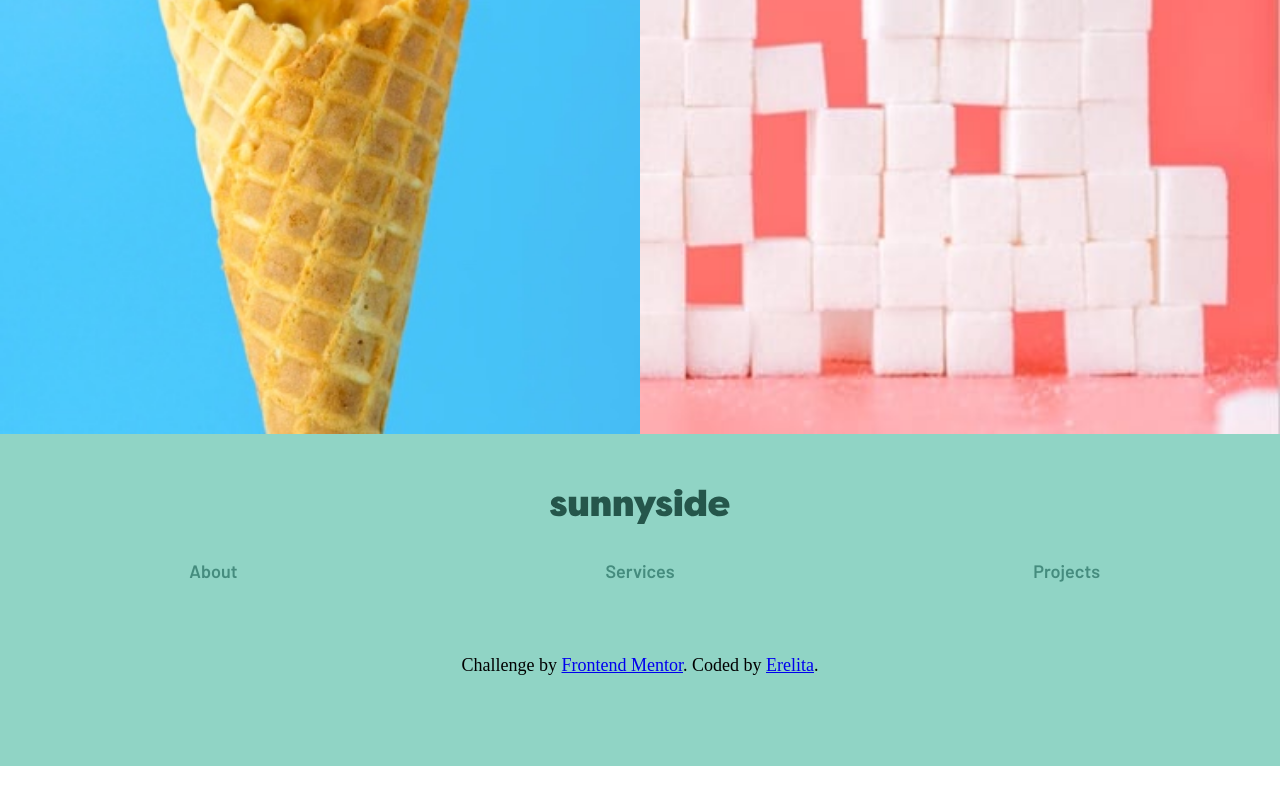
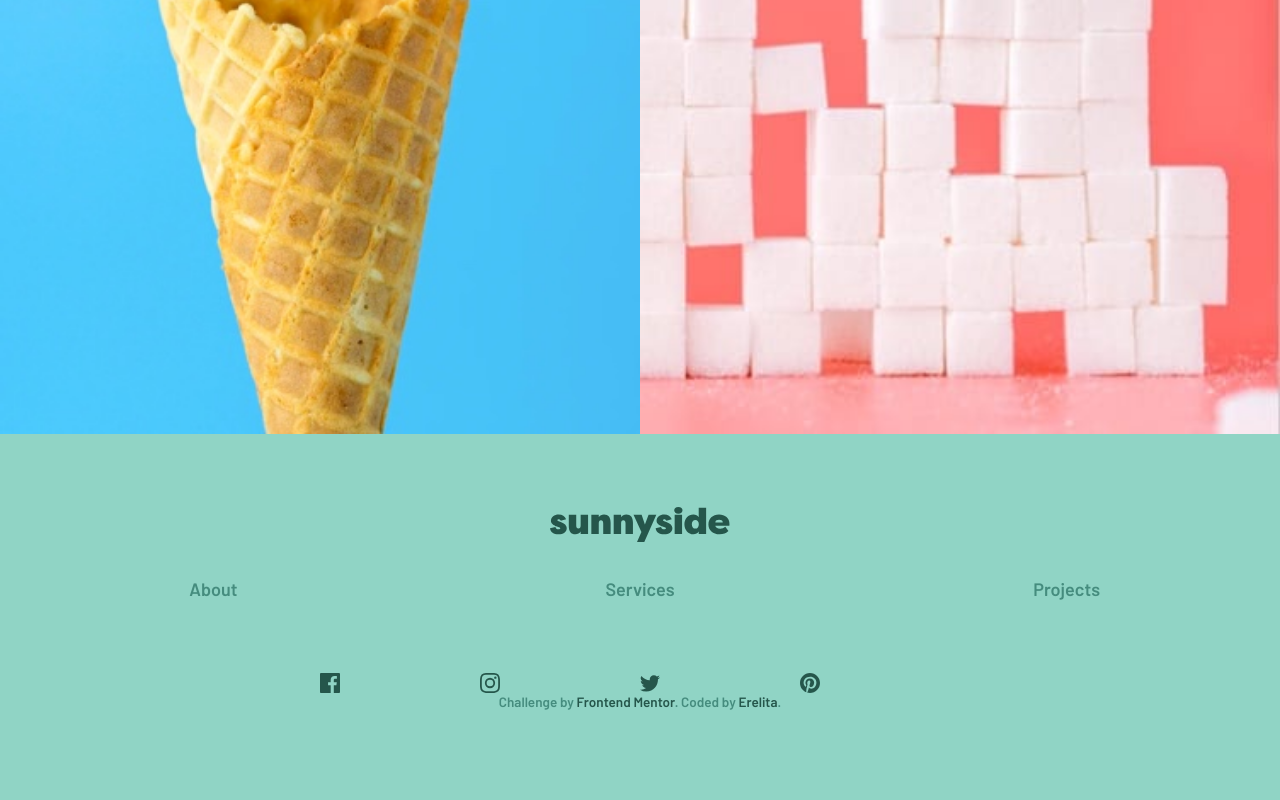
Before and after one commit to ereljapco/frontendmentor, a plain HTML site: page frontendmentor/junior/sunnyside-agency-landing-page-main/index.html in a window 1280 px wide. Shown: the part 4821-5621 px from the top of the page. Before the commit the page ends 5587 px from the top, so only its background shows below. Drawn offline with Linux system fonts and the light colour scheme.

Commit message:
Used mask for hover state on social-links div's.

```diff
--- a/frontendmentor/junior/sunnyside-agency-landing-page-main/assets/css/styles.css
+++ b/frontendmentor/junior/sunnyside-agency-landing-page-main/assets/css/styles.css
@@ -311,7 +311,7 @@ footer {
     width: 100%;
     text-align: center;
     background-color: #90d4c5;
-    padding: 3em 0 5em 0;
+    padding: 4em 0 5em 0;
 }
 
 footer .logo {
@@ -358,9 +358,75 @@ footer nav ul {
     grid-template-columns: repeat(4, 1fr);
 }
 
-.social-links ul a:hover img {
-    background-color: var(--clr-neutral-000);
+.facebook-link {
+    width: 20px;
+    height: 20px;
+    background-color: var(--clr-primary-cyan-300);
     -webkit-mask: url(../images/icon-facebook.svg) center/contain no-repeat;
             mask: url(../images/icon-facebook.svg) center/contain no-repeat;
+    transition: 0.2s ease-in-out;
+}
 
+
+.facebook-link:hover {
+    background-color: var(--clr-neutral-000);
 }
+
+.instagram-link {
+    width: 20px;
+    height: 20px;
+    background-color: var(--clr-primary-cyan-300);
+    -webkit-mask: url(../images/icon-instagram.svg) center/contain no-repeat;
+            mask: url(../images/icon-instagram.svg) center/contain no-repeat;
+    transition: 0.2s ease-in-out;
+}
+
+
+.instagram-link:hover {
+    background-color: var(--clr-neutral-000);
+}
+
+.twitter-link {
+    width: 20px;
+    height: 20px;
+    background-color: var(--clr-primary-cyan-300);
+    -webkit-mask: url(../images/icon-twitter.svg) center/contain no-repeat;
+            mask: url(../images/icon-twitter.svg) center/contain no-repeat;
+    transition: 0.2s ease-in-out;
+}
+
+
+.twitter-link:hover {
+    background-color: var(--clr-neutral-000);
+}
+
+.pinterest-link {
+    width: 20px;
+    height: 20px;
+    background-color: var(--clr-primary-cyan-300);
+    -webkit-mask: url(../images/icon-pinterest.svg) center/contain no-repeat;
+            mask: url(../images/icon-pinterest.svg) center/contain no-repeat;
+    transition: 0.2s ease-in-out;
+}
+
+
+.pinterest-link:hover {
+    background-color: var(--clr-neutral-000);
+}
+
+.attribution {
+    color: var(--clr-primary-cyan-200);
+    font-family: var(--ft-primary);
+    font-size: 0.75em;
+    bottom: 0;
+}
+
+.attribution a {
+    color: var(--clr-primary-cyan-300);
+    text-decoration: none;
+    transition: 0.2s ease-in-out;
+}
+
+.attribution a:hover {
+    color: var(--clr-neutral-000);
+}
```
